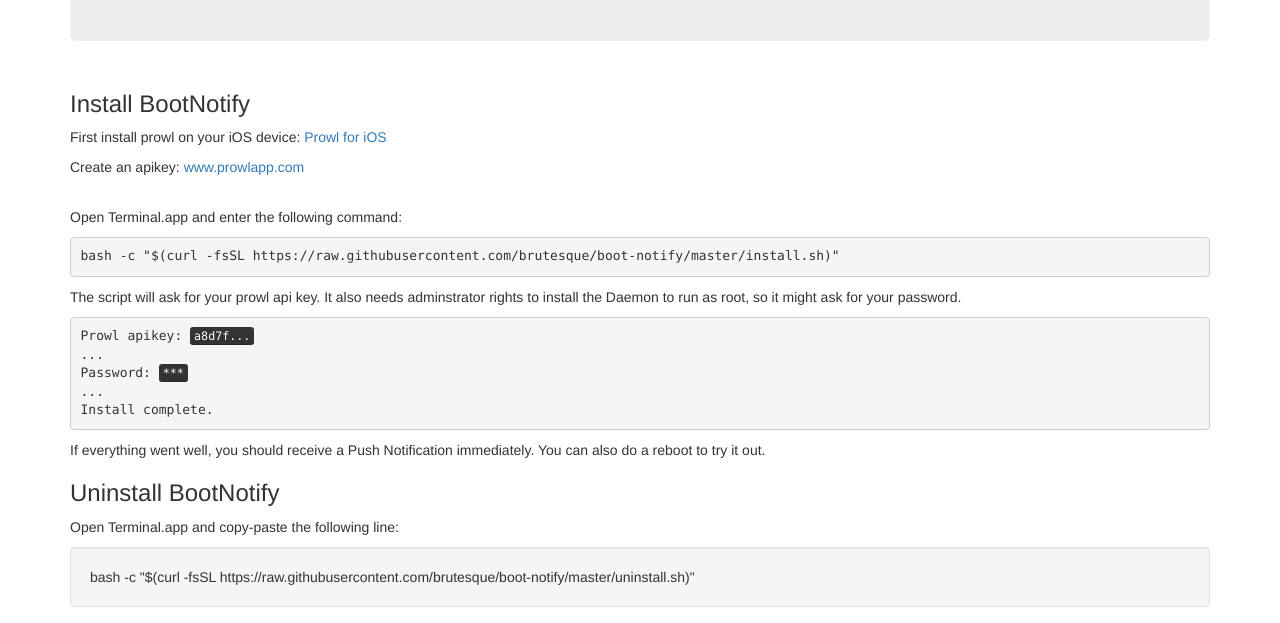
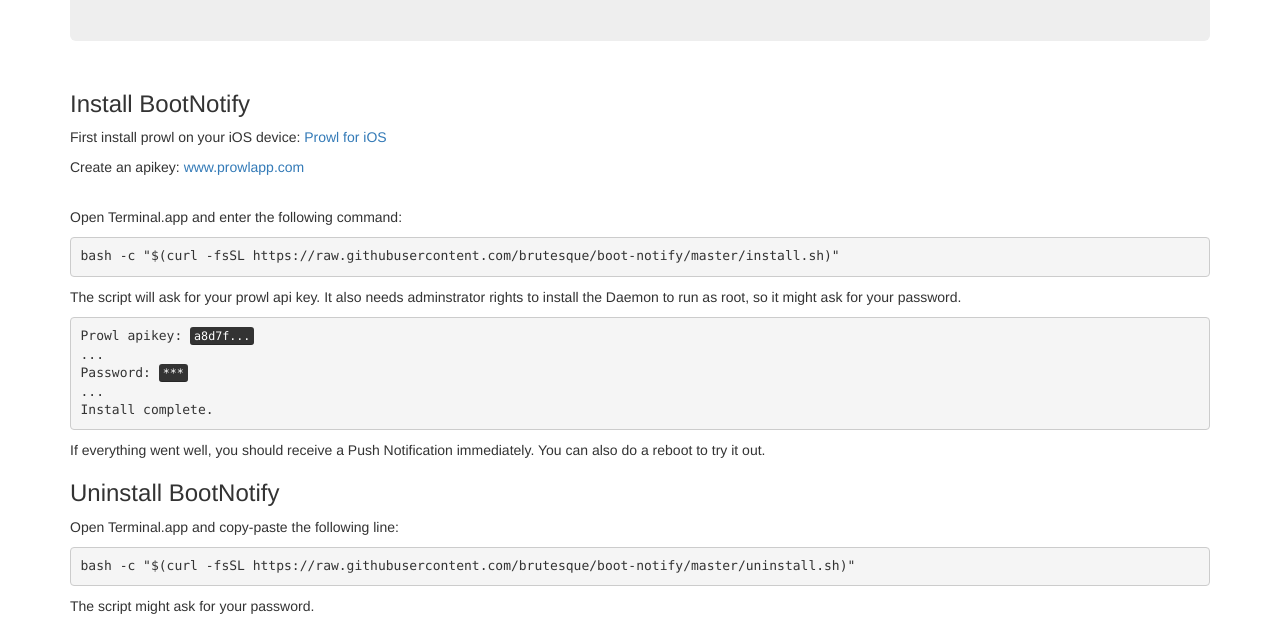
Before and after one commit to brutesque/boot-notify, a plain HTML site: page index.html in a window 1280 px wide. Shown: the part 322-945 px from the top of the page. Drawn offline with nearby package versions, Linux system fonts and the light colour scheme.

Commit message:
correct code markup

```diff
--- a/index.html
+++ b/index.html
@@ -112,7 +112,7 @@
 					<p>Open Terminal.app and copy-paste the following line:</p>
 				</div>
 				<div class="col-md-12">
-					<div class="well">bash -c "$(curl -fsSL https://raw.githubusercontent.com/brutesque/boot-notify/master/uninstall.sh)"</div>
+					<pre>bash -c "$(curl -fsSL https://raw.githubusercontent.com/brutesque/boot-notify/master/uninstall.sh)"</pre>
 				</div>
 				<div class="col-md-12">
 					<p>The script might ask for your password.</p>
```
